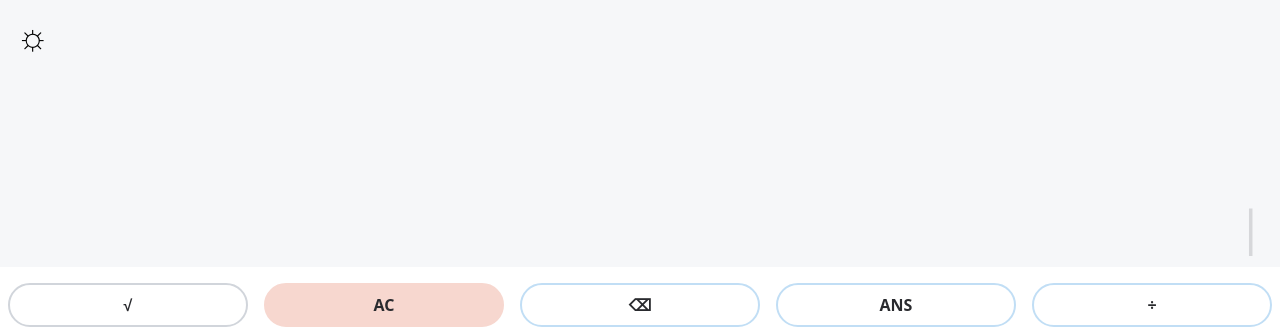
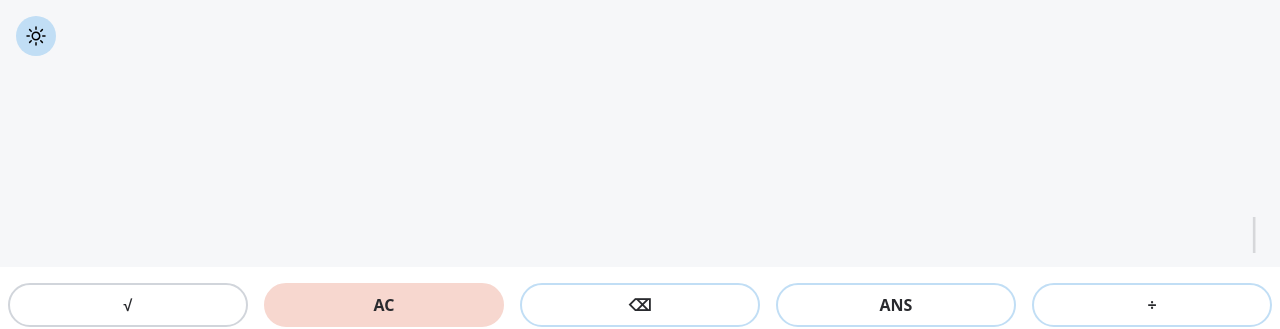
Before and after one commit to feasterjon/rpncalc, a React (Create React App) app: page / in a window 1280 px wide. Shown: the top 329 px of the page. Built offline with nearby package versions, Linux system fonts and the light colour scheme.

Commit message:
Better icons

```diff
--- /dev/null
+++ b/src/components/rpncalc/icon.js
@@ -0,0 +1,28 @@
+export function Icon({ id }) {
+  switch (id) {
+    case 'clipboard':
+      return (
+        <svg xmlns="http://www.w3.org/2000/svg" fill="none" viewBox="0 0 24 24" strokeWidth={1.5} stroke="currentColor" className="w-6 h-6">
+          <path strokeLinecap="round" strokeLinejoin="round" d="M15.666 3.888A2.25 2.25 0 0 0 13.5 2.25h-3c-1.03 0-1.9.693-2.166 1.638m7.332 0c.055.194.084.4.084.612v0a.75.75 0 0 1-.75.75H9a.75.75 0 0 1-.75-.75v0c0-.212.03-.418.084-.612m7.332 0c.646.049 1.288.11 1.927.184 1.1.128 1.907 1.077 1.907 2.185V19.5a2.25 2.25 0 0 1-2.25 2.25H6.75A2.25 2.25 0 0 1 4.5 19.5V6.257c0-1.108.806-2.057 1.907-2.185a48.208 48.208 0 0 1 1.927-.184" />
+        </svg>
+      )
+    case 'moon':
+      return (
+        <svg xmlns="http://www.w3.org/2000/svg" fill="none" viewBox="0 0 24 24" strokeWidth={1.5} stroke="currentColor" className="w-6 h-6">
+          <path strokeLinecap="round" strokeLinejoin="round" d="M21.752 15.002A9.72 9.72 0 0 1 18 15.75c-5.385 0-9.75-4.365-9.75-9.75 0-1.33.266-2.597.748-3.752A9.753 9.753 0 0 0 3 11.25C3 16.635 7.365 21 12.75 21a9.753 9.753 0 0 0 9.002-5.998Z" />
+        </svg>
+      )
+    case 'sun':
+      return (
+        <svg xmlns="http://www.w3.org/2000/svg" fill="none" viewBox="0 0 24 24" strokeWidth={1.5} stroke="currentColor" className="w-6 h-6">
+          <path strokeLinecap="round" strokeLinejoin="round" d="M12 3v2.25m6.364.386-1.591 1.591M21 12h-2.25m-.386 6.364-1.591-1.591M12 18.75V21m-4.773-4.227-1.591 1.591M5.25 12H3m4.227-4.773L5.636 5.636M15.75 12a3.75 3.75 0 1 1-7.5 0 3.75 3.75 0 0 1 7.5 0Z" />
+        </svg>
+      )
+    default:
+      return (
+        <svg xmlns="http://www.w3.org/2000/svg" fill="none" viewBox="0 0 24 24" strokeWidth={1.5} stroke="currentColor" className="w-6 h-6">
+          <path strokeLinecap="round" strokeLinejoin="round" d="m11.25 11.25.041-.02a.75.75 0 0 1 1.063.852l-.708 2.836a.75.75 0 0 0 1.063.853l.041-.021M21 12a9 9 0 1 1-18 0 9 9 0 0 1 18 0Zm-9-3.75h.008v.008H12V8.25Z" />
+        </svg>
+      )
+  }
+}
--- a/src/components/rpncalc/index.js
+++ b/src/components/rpncalc/index.js
@@ -1,5 +1,6 @@
 import './index.css';
 import { config } from './config';
+import { Icon } from './icon';
 import { Keyboard } from './keyboard';
 import { RPN } from './jrpncalc';
 import { useEffect, useState } from 'react';
@@ -140,8 +141,14 @@ export default function RPNCalc() {
       <div className="basis-1/3 bg-light flex flex-col" data-oldname="top">
         <div className="flex flex-row h-full" data-oldname="row">
           <div className="basis-1/12 flex items-start justify-start p-4" data-oldname="theme">
-            <div className="cursor-default select-none" onClick={toggleTheme}>
-              {themeDark ? <span className="text-2xl">&#9789;</span> : <span className="text-4xl">&#9788;</span>}
+            <div className="
+              bg-primary-light
+              cursor-default
+              p-2
+              rounded-full
+              select-none
+            " onClick={toggleTheme}>
+              {themeDark ? <Icon id="moon" /> : <Icon id="sun" />}
             </div>
           </div>
           <div className="basis-11/12 flex items-end justify-end text-dark p-4" data-oldname="history">
@@ -149,18 +156,15 @@ export default function RPNCalc() {
           </div>
         </div>
         <div className="basis-3/5 flex items-end justify-end p-4" data-oldname="result">
-          <span className="text-5xl text-primary">{formatNumbers(currentExpression)}<span className="cursor text-dark">|</span></span>
+          <span className="text-4xl text-primary">{formatNumbers(currentExpression)}<span className="cursor text-dark">|</span></span>
           {pasteEnabled && <span className="
             bg-primary-light
             cursor-default
-            ml-1
+            ml-2
+            p-2
             rounded-full
             select-none
-            text-center
-            text-dark
-            text-xl
-            w-20
-          " onClick={handlePaste}>&#x2398;</span>}
+          " onClick={handlePaste}><Icon id="clipboard" /></span>}
         </div>
       </div>
       <div className="basis-2/3 pt-2" data-oldname="keypad">
```
